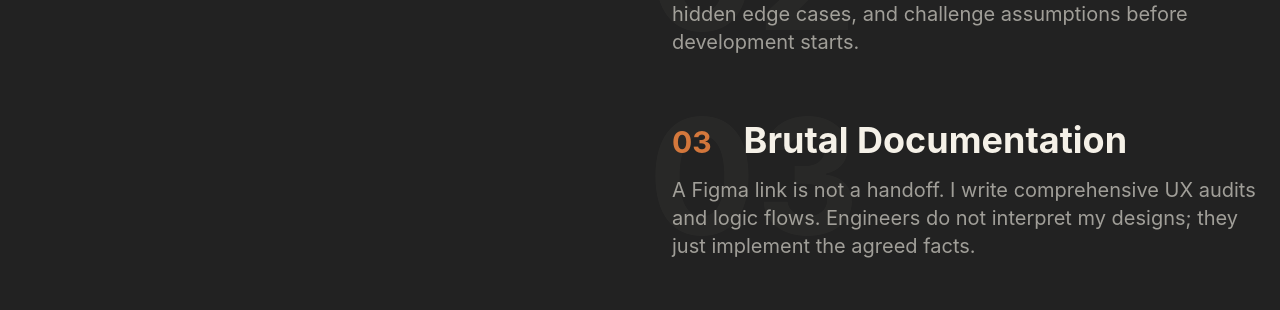
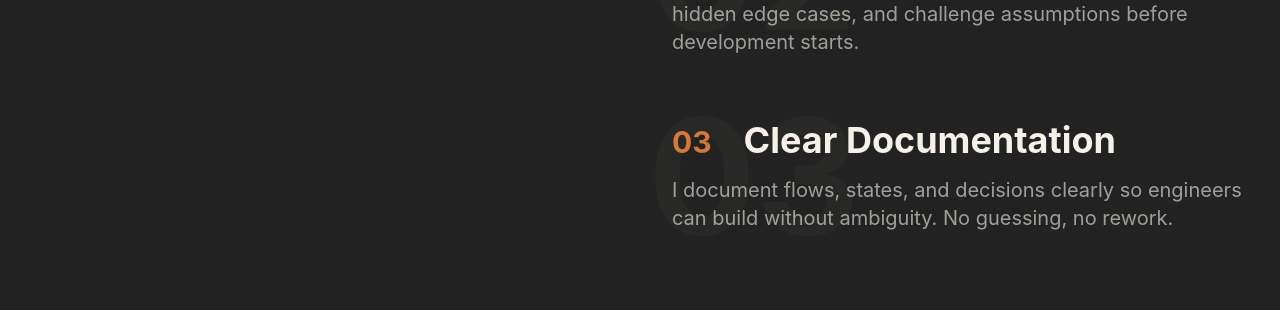
Before and after one commit to angkurns/angkurn-portfolio, a React (Vite) app: page / in a window 1280 px wide. Shown: the part 1648-1958 px from the top of the page. Built offline with nearby package versions, Linux system fonts and the light colour scheme; no server answers; the database is empty.

Commit message:
feat: implement API services for fetching portfolio content and create the initial homepage layout.

```diff
--- a/src/lib/api.js
+++ b/src/lib/api.js
@@ -8,7 +8,7 @@ export const fetchFeaturedCaseStudies = async () => {
       .from('case_studies')
       .select('*')
       .eq('featured', true)
-      .order('created_at', { ascending: false });
+      .order('featured_order', { ascending: true });
 
     if (error) {
       console.error('Error fetching featured case studies:', error);
--- a/src/pages/HomePage.jsx
+++ b/src/pages/HomePage.jsx
@@ -45,8 +45,8 @@ const HomePage = () => {
     },
     {
       number: "03",
-      title: "Brutal Documentation",
-      description: "A Figma link is not a handoff. I write comprehensive UX audits and logic flows. Engineers do not interpret my designs; they just implement the agreed facts."
+      title: "Clear Documentation",
+      description: "I document flows, states, and decisions clearly so engineers can build without ambiguity. No guessing, no rework."
     }
   ];
 
```
